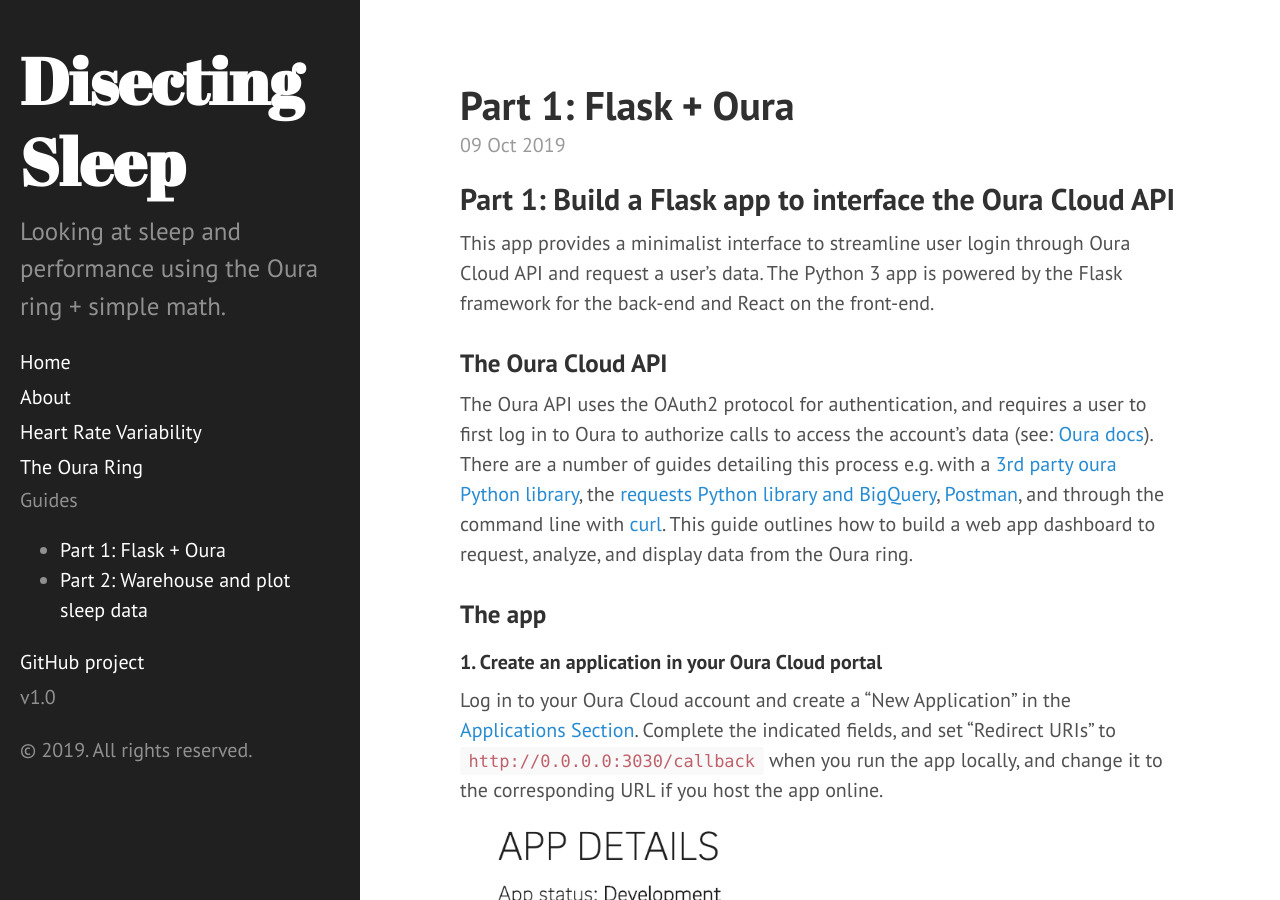
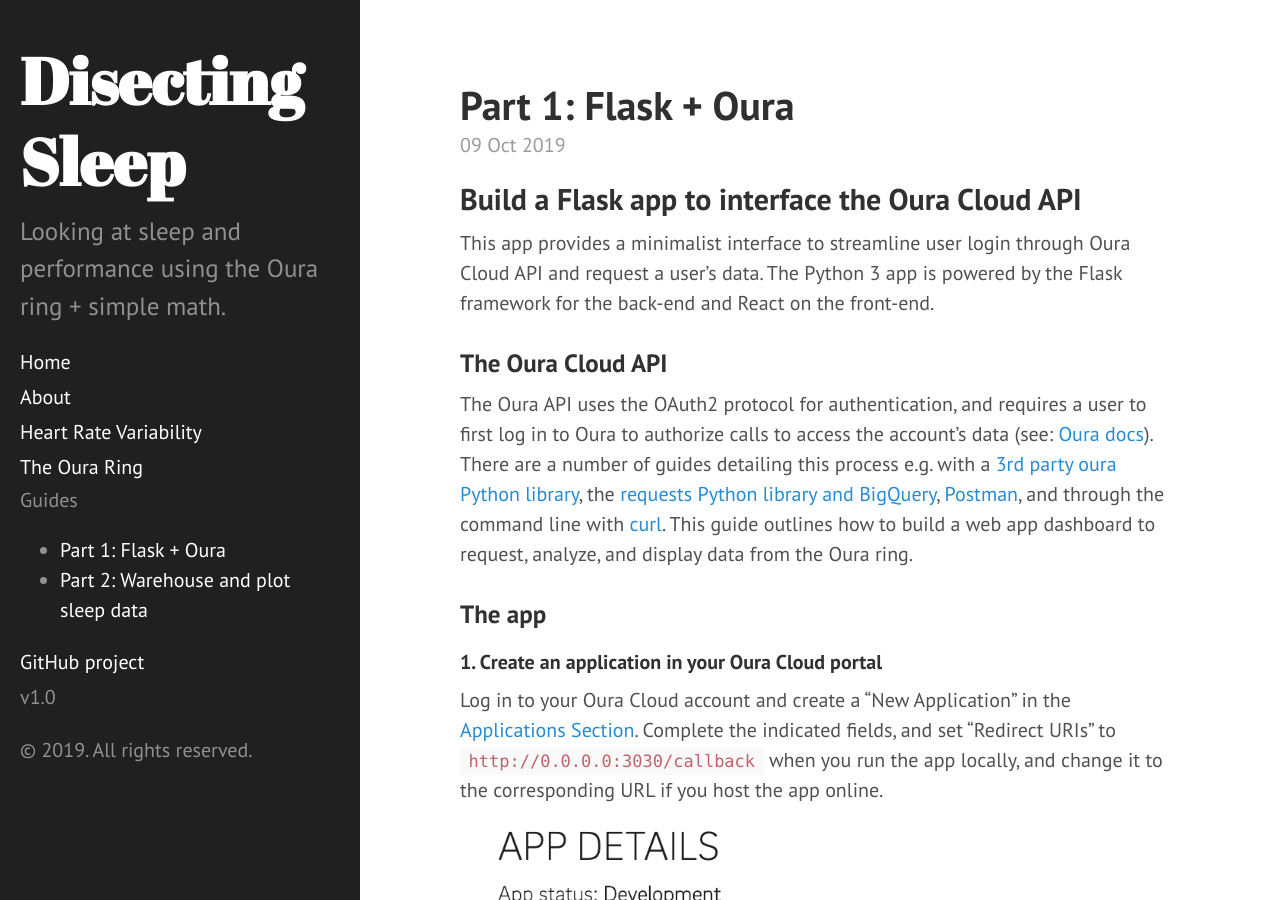
Before and after one commit to mindatasleep/oura, a Jekyll site: the page built from _posts/2019-10-09-oura-part-1.markdown, in a window 1280 px wide and 900 px high. Built offline with Jekyll 4.4.1, drawn with Linux system fonts in a browser that asks for light colours; Markdown is read by kramdown in place of the engine named in the settings.

Commit message:
part 2 of the tutorial

```diff
--- a/_posts/2019-10-09-oura-part-1.markdown
+++ b/_posts/2019-10-09-oura-part-1.markdown
@@ -5,7 +5,7 @@ date:   2019-10-09 12:23:38 -0600
 categories: jekyll update
 ---
 
-## Part 1: Build a Flask app to interface the Oura Cloud API
+## Build a Flask app to interface the Oura Cloud API
 
 This app provides a minimalist interface to streamline user login through Oura Cloud API and request a user's data. The Python 3 app is powered by the Flask framework for the back-end and React on the front-end.
 
--- a/_posts/2019-10-10-oura-part-2.markdown
+++ b/_posts/2019-10-10-oura-part-2.markdown
@@ -5,7 +5,7 @@ date:   2019-10-10 12:23:38 -0600
 categories: jekyll update
 ---
 
-## Part 2: Store and visualize sleep summary datasets
+## Store and visualize sleep summary datasets
 
 In the preceding step you created a baseline Flask interface to authenticate
 and request the user's profile data using the Oura Cloud API.
```
